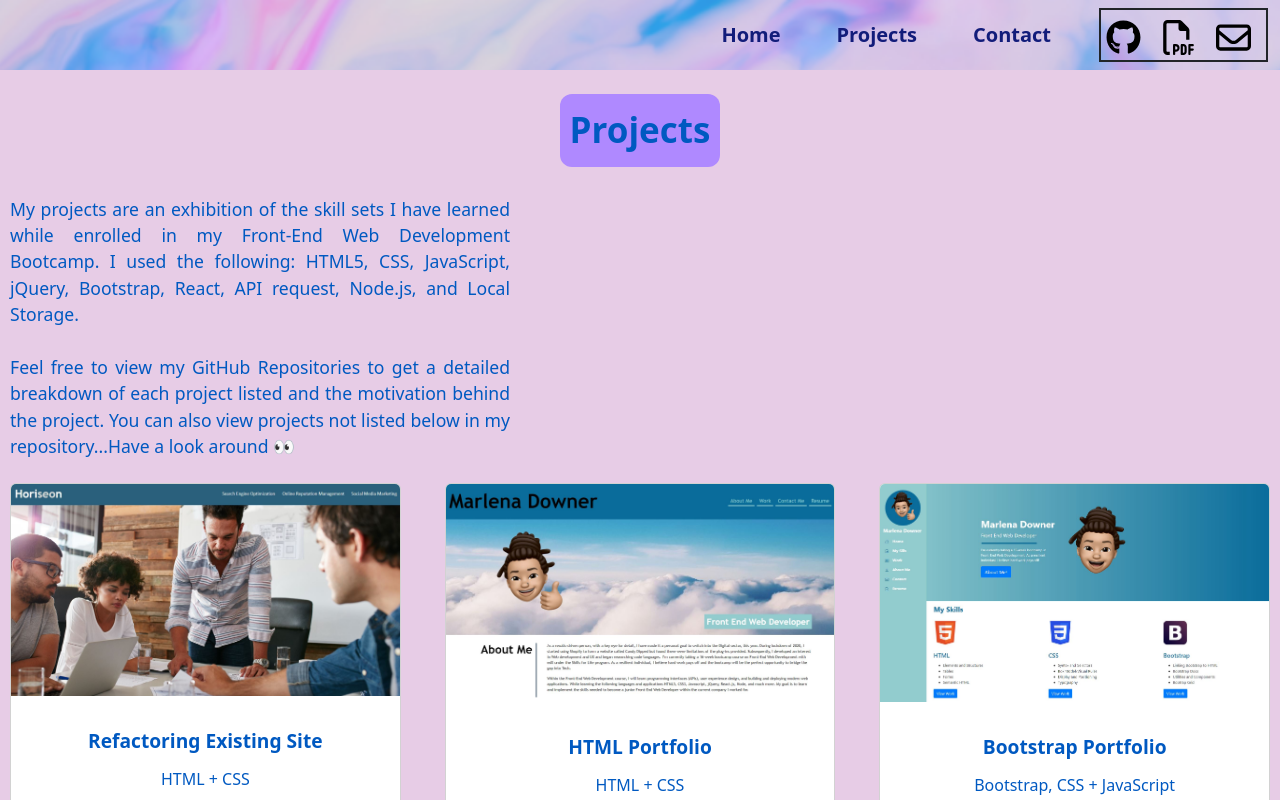
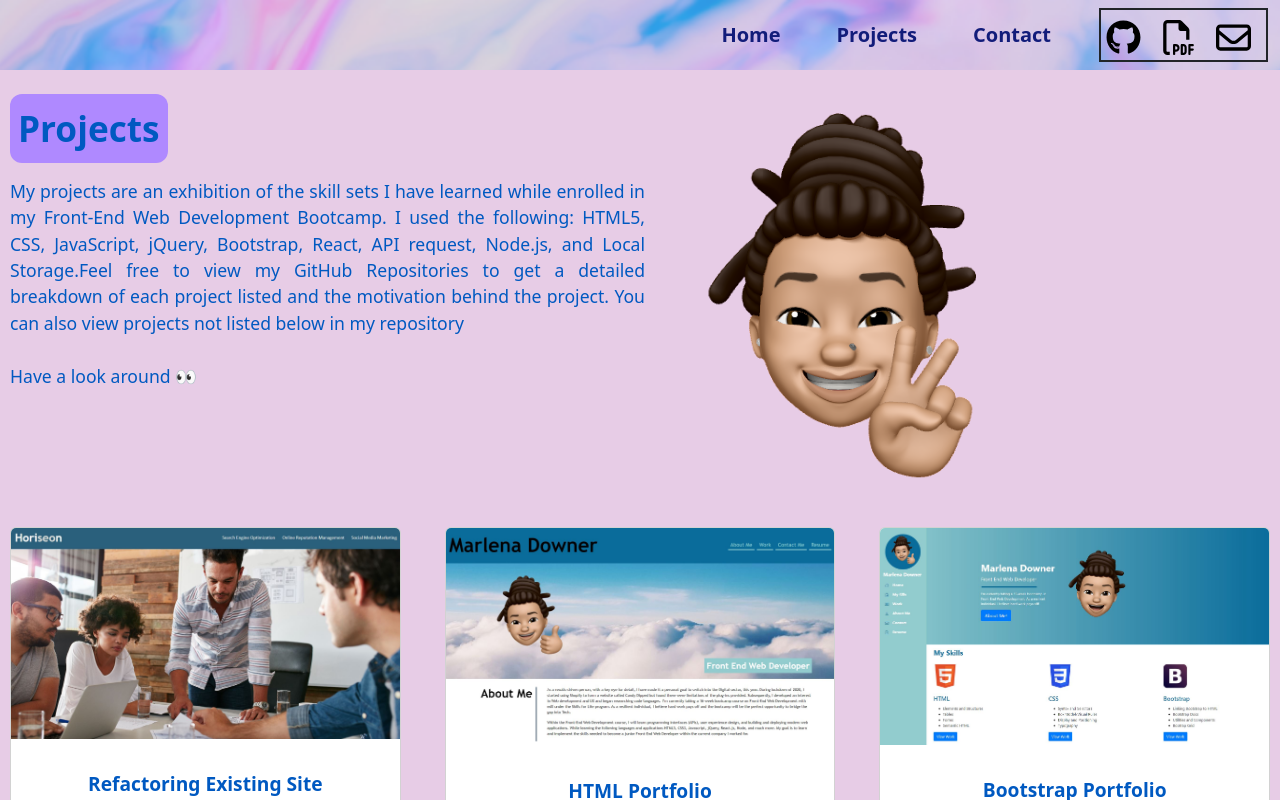
Before and after one commit to MarlenaDowner/my-react-portfolio, a React (Create React App) app: page /projects in a window 1280 px wide. Shown: the top 800 px of the page. Built offline with nearby package versions, Linux system fonts and the light colour scheme.

Commit message:
home and projects page done, just need to add media q

```diff
--- a/src/components/Header.js
+++ b/src/components/Header.js
@@ -1,6 +1,6 @@
 import React from "react";
 import { Link } from "react-router-dom";
-import { getFID } from "web-vitals";
+// import { getFID } from "web-vitals";
 import github from "../assets/pictures/github.svg";
 import pdf from "../assets/pictures/pdf.svg";
 import email from "../assets/pictures/email.svg";
--- a/src/index.css
+++ b/src/index.css
@@ -108,9 +108,6 @@ body {
   padding-top: 15%;
   padding-left: 40px;
 }
-
-
-
 
 .intro {
 
@@ -226,7 +223,8 @@ h1, p {
   padding-bottom: 10px;
 }
 
-/* .ProjectHeader {
+/* delet this one
+.ProjectHeader {
   font-size: 30px;
   font-weight: bold;
   margin-bottom: 5px;
@@ -239,7 +237,32 @@ h1, p {
   border-radius: 12px;
 } */
 
+.projectspic{
+  position: relative;
+  width: 55%;
+  margin-left: 340px;
+  margin-top: -150px
 
+
+}
+
+
+
+
+.ProjectHeader {
+  font-weight: bold;
+  font-size: 2.2em;
+  margin-bottom: 5px;
+  display: inline-flex;
+  color: #0059C1;
+  background-color: #AF89FF;
+  padding: 8px;
+  border-radius: 12px;
+  margin-left: 10px;
+  margin-bottom: 15px;
+}
+
+/* delet this one
 .ProjectHeader {
   font-size: 30px;
   font-weight: bold;
@@ -247,25 +270,25 @@ h1, p {
   display: flex;
   justify-content: center;
   align-items: center;
-}
+} */
 
-.ProjectHeader-text {
-  font-size: 35px;
+/* .ProjectHeader-text {
+  font-size: 2.2em;
   background-color: #AF89FF !important;
   color: #0059C1;
   padding: 10px;
   border-radius: 12px;
-}
+} */
 
 
 
-.ProjectsH2 {
+/* .ProjectsH2 {
   font-size: 1.5em;
   display: flex;
   justify-content: center;
   color: #0059C1;
   margin-bottom: 10px;
-}
+} */
 
 
 .Projectintro {
@@ -276,7 +299,7 @@ h1, p {
   /* justify-content: center; */
   font-weight: 450;
   /* font-weight: bold; */
-  max-width: 500px;
+  max-width: 635px;
   margin-left: 10px;
 }
 
@@ -340,11 +363,6 @@ h5 {
   border-radius: 8px;
 } */
 
-
-
-
-
-
 .card {
   transition: all 0.3s ease-in-out;
   position: relative;
--- a/src/pages/Projects.js
+++ b/src/pages/Projects.js
@@ -6,11 +6,10 @@ import project3 from "../assets/pictures/Project3.JPG";
 import project4 from "../assets/pictures/Project4.JPG";
 import project5 from "../assets/pictures/Project5.JPG";
 import project6 from "../assets/pictures/Project6.JPG";
-// import { FontAwesomeIcon } from "@fortawesome/react-fontawesome";
-// import { faCoffee } from "@fortawesome/free-solid-svg-icons";
 import "@fortawesome/fontawesome-svg-core/styles.css";
 import icon from "../assets/pictures/github.svg";
 import globe from "../assets/pictures/globe.svg";
+import bulb from "../assets/pictures/projectspic.jpg";
 
 
 const cardsData = [
@@ -76,11 +75,16 @@ const Projects = () => {
             </div>
           </div>
           <br></br>
-          <div className="Projectintro">My projects are an exhibition of the skill sets I have learned while enrolled in my Front-End Web Development Bootcamp. I used the following: HTML5, CSS, JavaScript, jQuery, Bootstrap, React, API request, Node.js, and Local Storage.
+          <div className="Projectintro">My projects are an exhibition of the skill sets I have learned while enrolled in my Front-End Web Development Bootcamp. I used the following: HTML5, CSS, JavaScript, jQuery, Bootstrap, React, API request, Node.js, and Local Storage.Feel free to view my GitHub Repositories to get a detailed breakdown of each project listed and the motivation behind the project. You can also view projects not listed below in my repository
             <br></br>
             <br></br>
-            Feel free to view my GitHub Repositories to get a detailed breakdown of each project listed and the motivation behind the project. You can also view projects not listed below in my repository...Have a look around 👀</div>
+            Have a look around 👀</div>
           <br></br>
+
+          <div className="projectspic">
+            <img src={bulb} className="projectspic" alt="logo"></img>
+          </div>
+
           <div className="row">
             {cardsData.map((card, index) => (
               <div key={index} className="col-sm-6 col-md-4">
```
Also changed, not shown: src/assets/pictures/projectspic.jpg (renamed from src/assets/pictures/about me .jpg).
